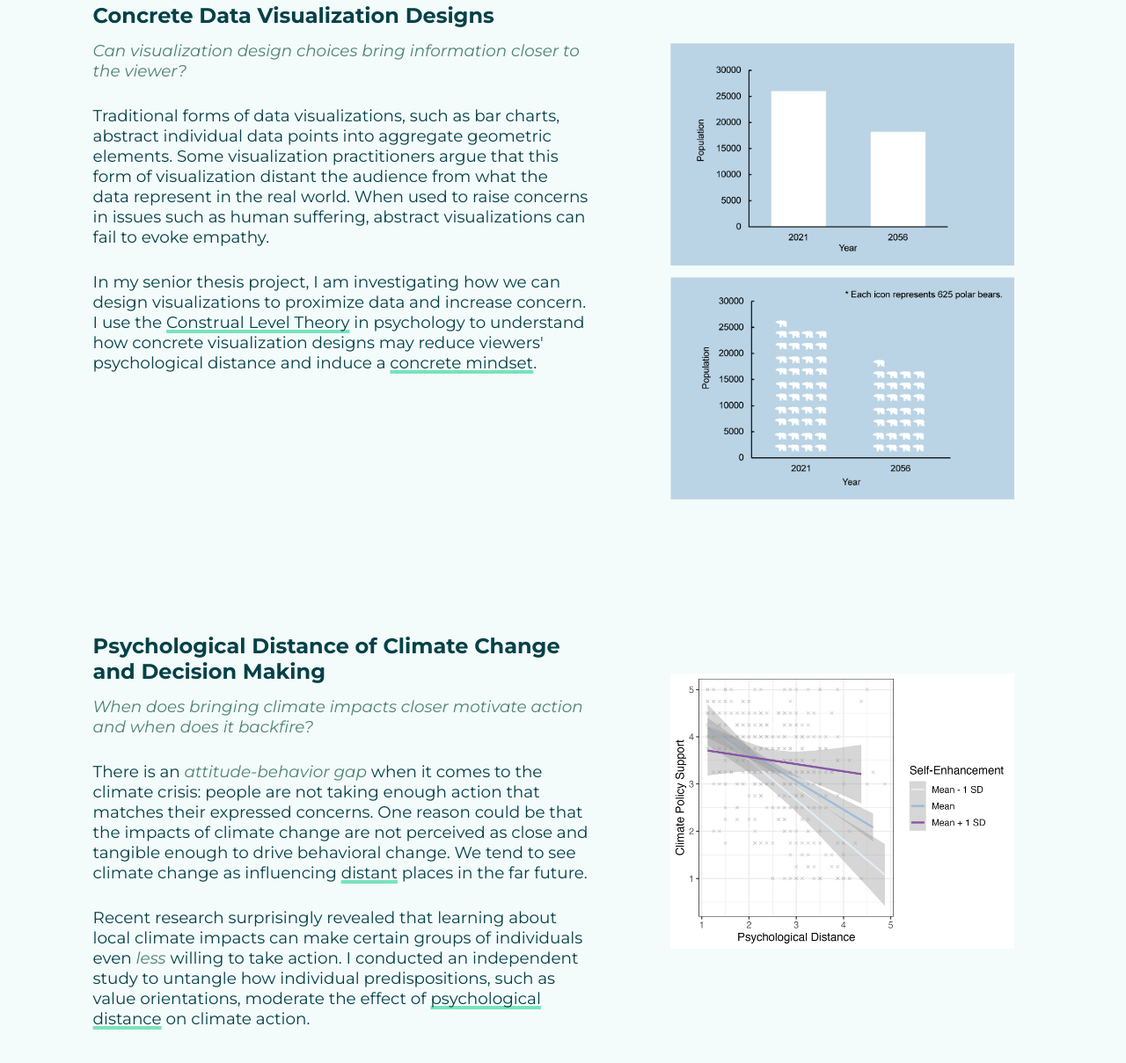
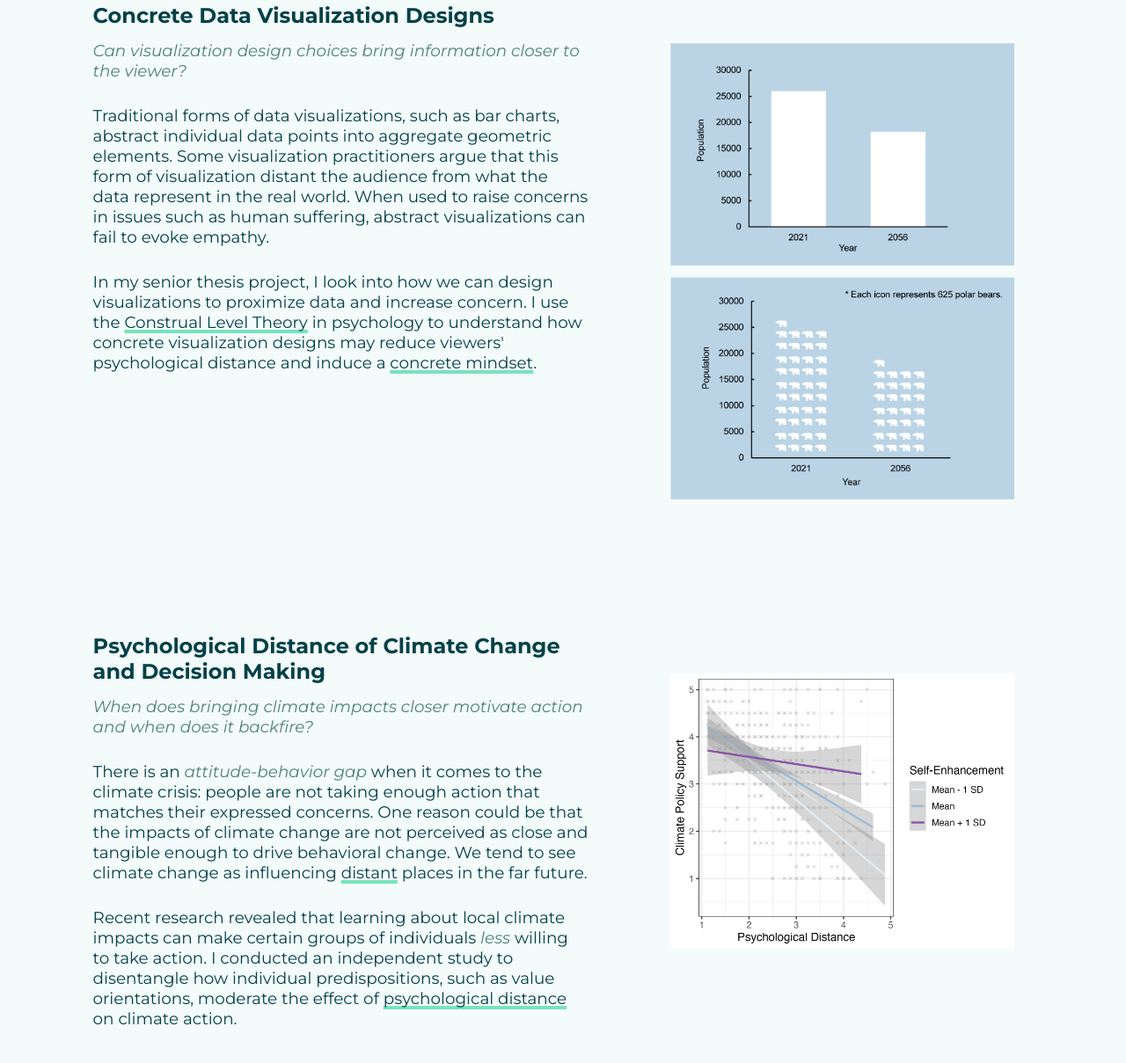
Before and after one commit to wendianaxu/wendianaxu.github.io, a plain HTML site: page index.html in a window 1280 px wide. Shown: the part 889-2098 px from the top of the page at 88% size. Drawn offline with nearby package versions, Linux system fonts and the light colour scheme; a web font is replaced by a local one.

Commit message:
update cv

```diff
--- a/index.html
+++ b/index.html
@@ -34,7 +34,7 @@
                     <h1>Wen Xu <span id = "chinese" lang = "zh-CN">徐闻</span></h1>
 
                     <p>I am a senior at Middlebury College studying Psychology and Computer Science, graduating in Februrary 2024. </p>
-                    <p>I am interested in understanding how people <strong>reason and make decisions</strong> regarding abstract and complex problems, especially with the aid of <strong>visualization</strong>. </p>
+                    <p>I am interested in understanding how people <strong>reason and make decisions</strong> regarding complex problems, especially with the aid of <strong>visualization</strong>. </p>
                     <p>I envision these insights to inform the design of visual communication that reduces <strong>cognitive biases</strong> and facilitates <strong>behavior change</strong> regarding problems that call for collective action. </p>
 
                 </div>
@@ -49,7 +49,7 @@
                         <h2>Concrete Data Visualization Designs</h2>
                         <p><em>Can visualization design choices bring information closer to the viewer? </em></p>
                         <p>Traditional forms of data visualizations, such as bar charts, abstract individual data points into aggregate geometric elements. Some visualization practitioners argue that this form of visualization distant the audience from what the data represent in the real world. When used to raise concerns in issues such as human suffering, abstract visualizations can fail to evoke empathy. </p>
-                        <p>In my senior thesis project, I am investigating how we can design visualizations to proximize data and increase concern. I use the <strong>Construal Level Theory</strong> in psychology to understand how concrete visualization designs may reduce viewers' psychological distance and induce a <strong>concrete mindset</strong>. </p>
+                        <p>In my senior thesis project, I look into how we can design visualizations to proximize data and increase concern. I use the <strong>Construal Level Theory</strong> in psychology to understand how concrete visualization designs may reduce viewers' psychological distance and induce a <strong>concrete mindset</strong>. </p>
                     </div>
                     <div id = pic>
                         <img src = "images/polar-bear-viz.png"/>
@@ -61,7 +61,7 @@
                         <h2>Psychological Distance of Climate Change and Decision Making</h2>
                         <p><em>When does bringing climate impacts closer motivate action and when does it backfire? </em></p>
                         <p>There is an <em>attitude-behavior gap</em> when it comes to the climate crisis: people are not taking enough action that matches their expressed concerns. One reason could be that the impacts of climate change are not perceived as close and tangible enough to drive behavioral change. We tend to see climate change as influencing <strong>distant</strong> places in the far future. </p>
-                        <p>Recent research surprisingly revealed that learning about local climate impacts can make certain groups of individuals even <em>less</em> willing to take action. I conducted an independent study to untangle how individual predispositions, such as value orientations, moderate the effect of <strong>psychological distance</strong> on climate action. </p>
+                        <p>Recent research revealed that learning about local climate impacts can make certain groups of individuals <em>less</em> willing to take action. I conducted an independent study to disentangle how individual predispositions, such as value orientations, moderate the effect of <strong>psychological distance</strong> on climate action. </p>
                     </div>
                     <div id = pic>
                         <img src = "images/enhancement_policy.png"/>
```
Also changed, not shown: 1 other file.
